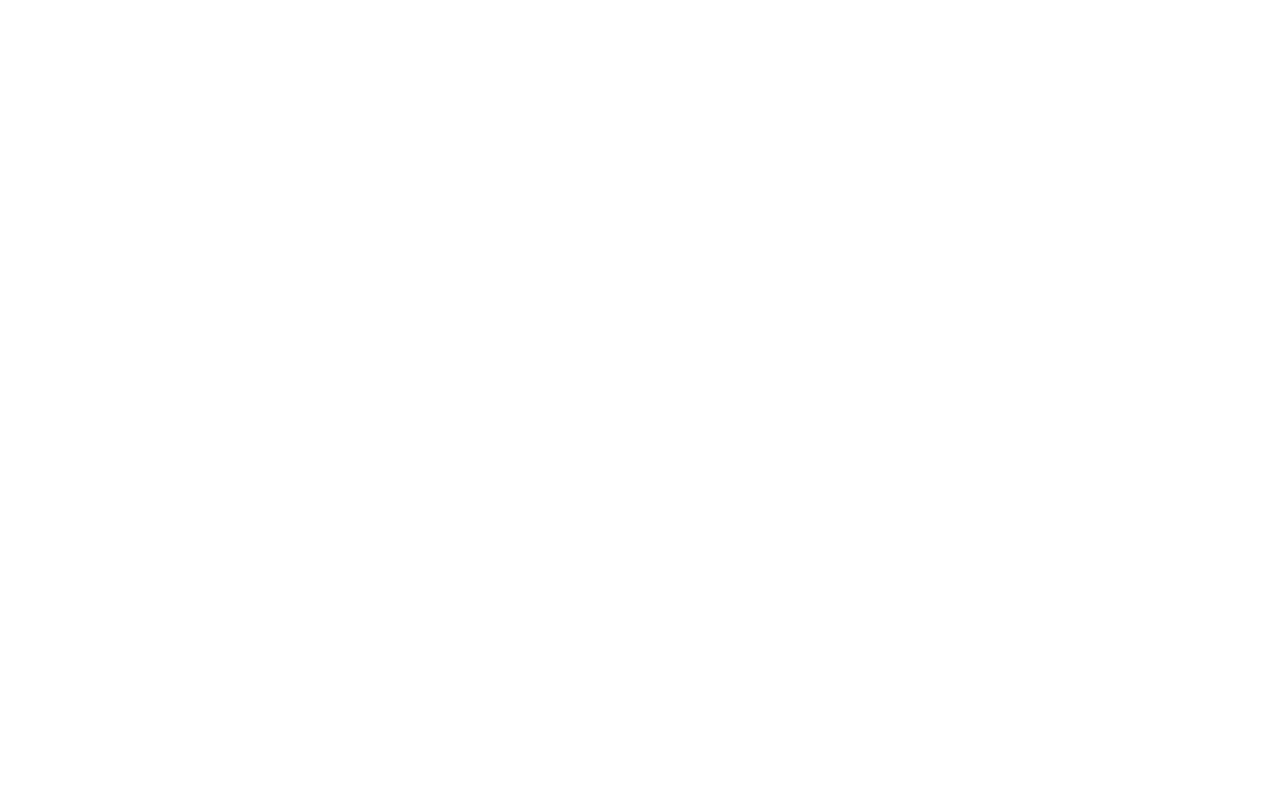
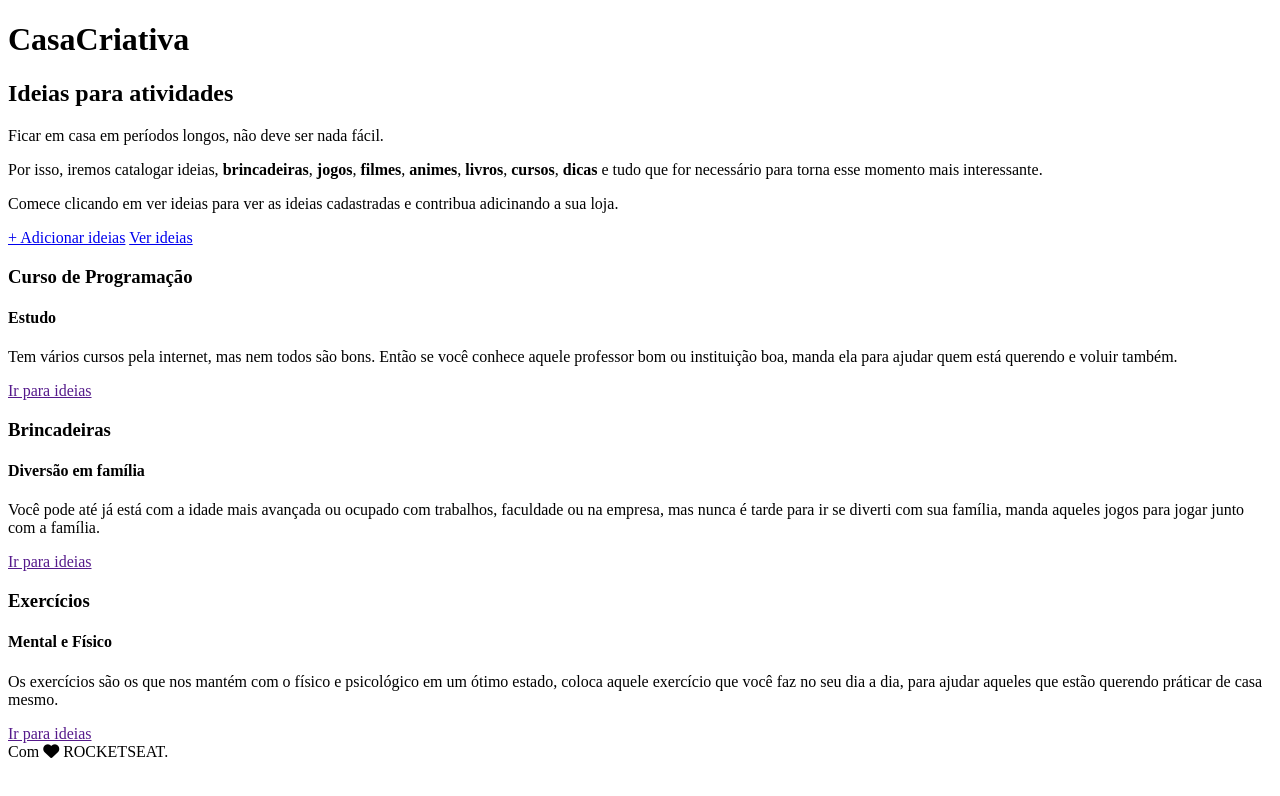
Before and after one commit to Thiago-Barreto-R/WorkshopDev, a plain HTML site: page index.html in a window 1280 px wide. Drawn offline with Linux system fonts and the light colour scheme; a web font is replaced by a local one.

Commit message:
Fazendo a estrutura do html e já inicar com os estilos

```diff
--- a/index.html
+++ b/index.html
@@ -5,8 +5,59 @@
     <meta http-equiv="X-UA-Compatible" content="IE=edge">
     <meta name="viewport" content="width=device-width, initial-scale=1.0">
     <title>Casa Criativa</title>
+
+        <!-- FONTS GOOGLE -->
+    <link rel="preconnect" href="https://fonts.googleapis.com">
+    <link rel="preconnect" href="https://fonts.gstatic.com" crossorigin>
+    <link href="https://fonts.googleapis.com/css2?family=Italianno&family=MuseoModerno:wght@500&family=Roboto+Condensed:wght@300&family=Roboto:wght@300&display=swap" rel="stylesheet">
+
+    <!-- EMOTS -->
+    <link rel="stylesheet" href="https://cdnjs.cloudflare.com/ajax/libs/font-awesome/6.0.0-beta2/css/all.min.css" integrity="sha512-YWzhKL2whUzgiheMoBFwW8CKV4qpHQAEuvilg9FAn5VJUDwKZZxkJNuGM4XkWuk94WCrrwslk8yWNGmY1EduTA==" crossorigin="anonymous" referrerpolicy="no-referrer" />
+
 </head>
 <body>
+    <div>
+        <header>
+            <h1><strong>Casa</strong><span>Criativa</span></h1>
+            <h2>Ideias para atividades</h2>
+        </header>
 
+        <main>
+            <p>Ficar em casa em períodos longos, não deve ser nada fácil.</p>
+            <p>Por isso, iremos catalogar ideias, <strong>brincadeiras</strong>, <strong>jogos</strong>, <strong>filmes</strong>, <strong>animes</strong>, <strong>livros</strong>, <strong>cursos</strong>, <strong>dicas</strong> e tudo que for necessário para torna esse momento mais interessante.</p>
+            <p>Comece clicando em ver ideias para ver as ideias cadastradas e contribua adicinando a sua loja.</p>
+        </main>
+
+        <section>
+            <a href="#">+ Adicionar ideias</a>
+            <a href="#">Ver ideias</a>
+        </section>
+    </div>
+
+
+    <div>
+        <section>
+            <h3>Curso de Programação</h3>
+            <h4>Estudo</h4>
+            <p>Tem vários cursos pela internet, mas nem todos são bons. Então se você conhece aquele professor bom ou instituição boa, manda ela para ajudar quem está querendo e voluir também.</p>
+            <a href="">Ir para ideias</a>
+        </section>
+        <section>
+            <h3>Brincadeiras</h3>
+            <h4>Diversão em família</h4>
+            <p>Você pode até  já está com a idade mais avançada ou ocupado com trabalhos, faculdade ou na empresa, mas nunca é tarde para ir se diverti com sua família, manda aqueles jogos para jogar junto com a família.</p>
+            <a href="">Ir para ideias</a>
+        </section>
+        <section>
+            <h3>Exercícios</h3>
+            <h4>Mental e Físico</h4>
+            <p>Os exercícios são os que nos mantém com o físico e psicológico em um ótimo estado, coloca aquele exercício que você faz no seu dia a dia, para ajudar aqueles que estão querendo práticar de casa mesmo.</p>
+            <a href="">Ir para ideias</a>
+        </section>
+    </div>
+
+    <footer>
+        Com <i class="fas fa-heart"></i> ROCKETSEAT.
+    </footer>
 </body>
 </html>
```
Also changed, not shown: 1 other file.
